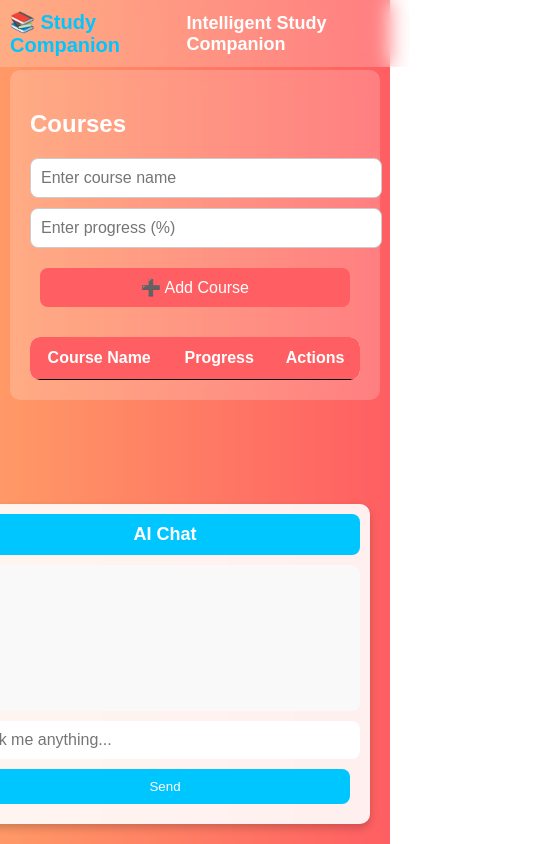
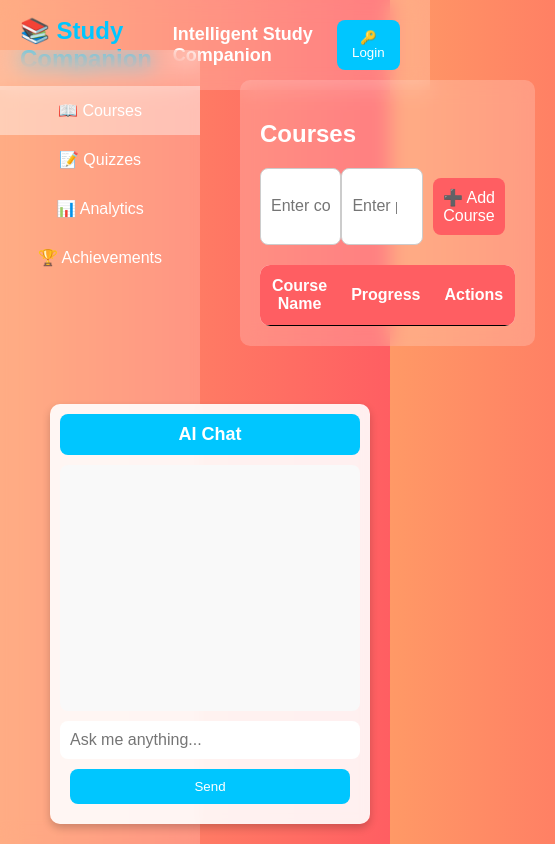
Before and after one commit to jasseem-home/study_companion, a plain HTML site: page index.html in a window 390 px wide. Shown: the whole page, 555 px wide, since content can reach past the window. Drawn offline with Linux system fonts and the light colour scheme; no server answers.

Commit message:
Update style.css

```diff
--- a/style.css
+++ b/style.css
@@ -283,82 +283,3 @@ body.dark-mode th {
 .delete-btn:hover {
     background-color: #e60000;
 }
-
-/* Media Queries for Responsiveness */
-@media (max-width: 768px) {
-    /* Sidebar Navigation */
-    .sidebar {
-        width: 60px;
-        top: 60px;
-        padding-top: 10px;
-    }
-
-    .sidebar ul li {
-        padding: 10px;
-    }
-
-    /* Main Content */
-    main {
-        margin-left: 0;
-        width: 100%;
-        padding: 10px;
-    }
-
-    /* Navigation Bar */
-    header {
-        padding: 10px 15px;
-    }
-
-    header .logo {
-        font-size: 20px;
-    }
-
-    header button {
-        padding: 8px 12px;
-    }
-
-    /* Input Section */
-    #courseInputFields {
-        flex-direction: column;
-    }
-
-    #courseInputFields input {
-        width: 100%;
-        margin-bottom: 10px;
-    }
-
-    /* AI Chat Window */
-    .chat-window {
-        width: 250px;
-        height: 350px;
-    }
-}
-
-@media (max-width: 480px) {
-    /* Sidebar Navigation */
-    .sidebar {
-        display: none;
-    }
-
-    /* Main Content */
-    main {
-        margin-left: 0;
-        width: 100%;
-        padding: 10px;
-    }
-
-    /* Navigation Bar */
-    header {
-        padding: 10px;
-    }
-
-    header button {
-        display: none;
-    }
-
-    /* AI Chat Window */
-    .chat-window {
-        width: 100%;
-        height: 300px;
-    }
-}
```
